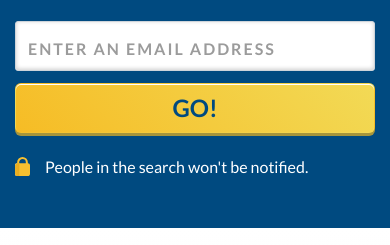
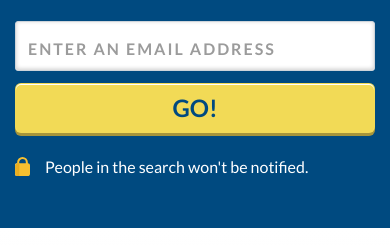
Before and after one commit to davisb8/FEChallenge, a website: page index.html in a window 390 px wide. In both pictures the pointer is over the button "GO!". Shown: the part 263-508 px from the top of the page. Drawn offline with nearby package versions, Linux system fonts and the light colour scheme.

Commit message:
added hover and active styles to form button

```diff
--- a/css/style.css
+++ b/css/style.css
@@ -116,6 +116,14 @@ section {
   margin-left: 20px;
 }
 
+.btn-form-submit:hover{
+  background: #F2DA56
+}
+
+.btn-form-submit:active{
+  background: #F6BC25
+}
+
 .input-group > .form-control {
   height: 70px;
   background: #FFF;
@@ -173,6 +181,14 @@ section {
   }
   .btn-form-submit {
     margin: 12px 0 0 0;
+  }
+
+  .btn-form-submit:hover{
+    background: #F2DA56
+  }
+
+  .btn-form-submit:active{
+    background: #F6BC25
   }
 }
 
```
